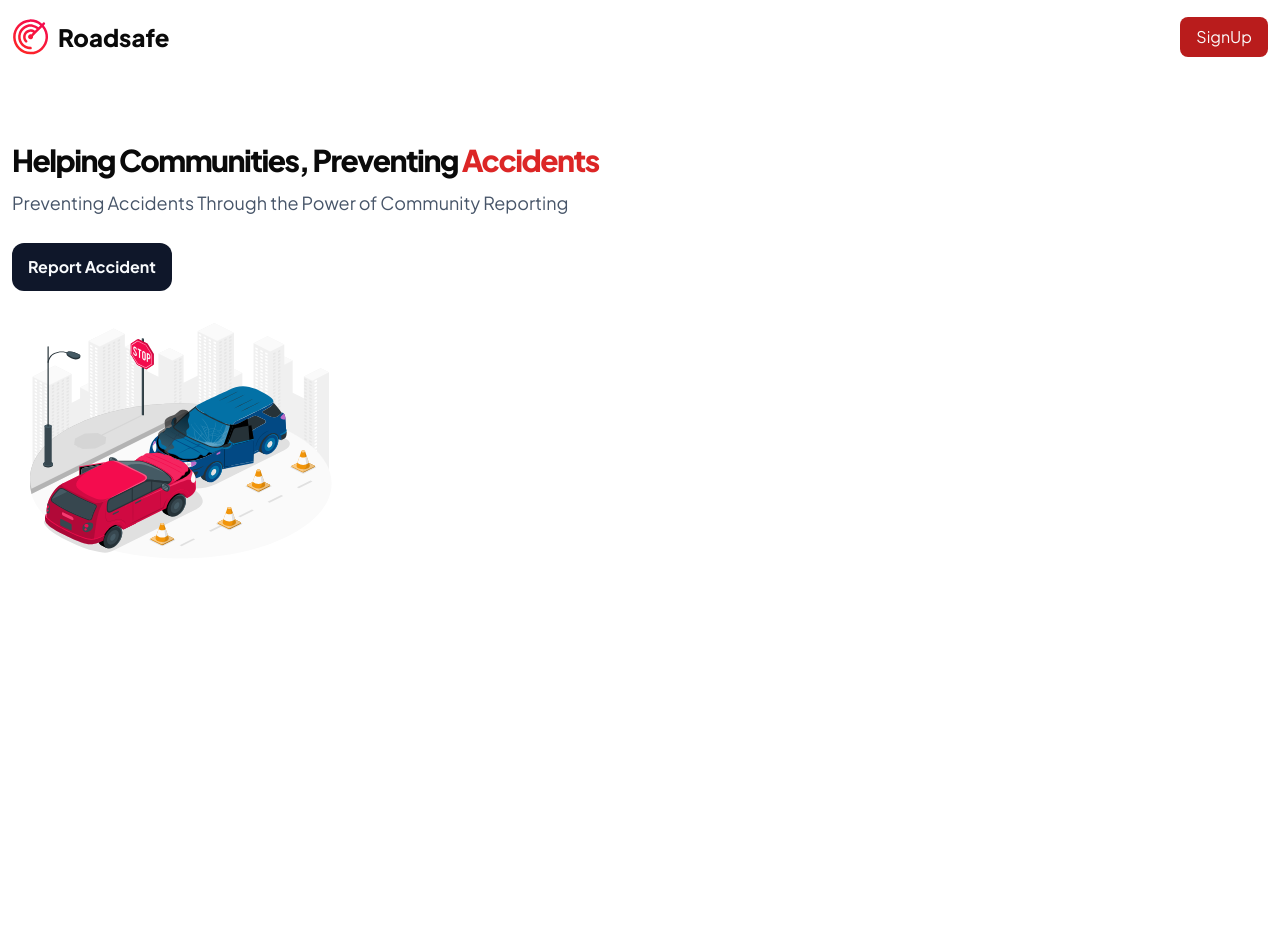
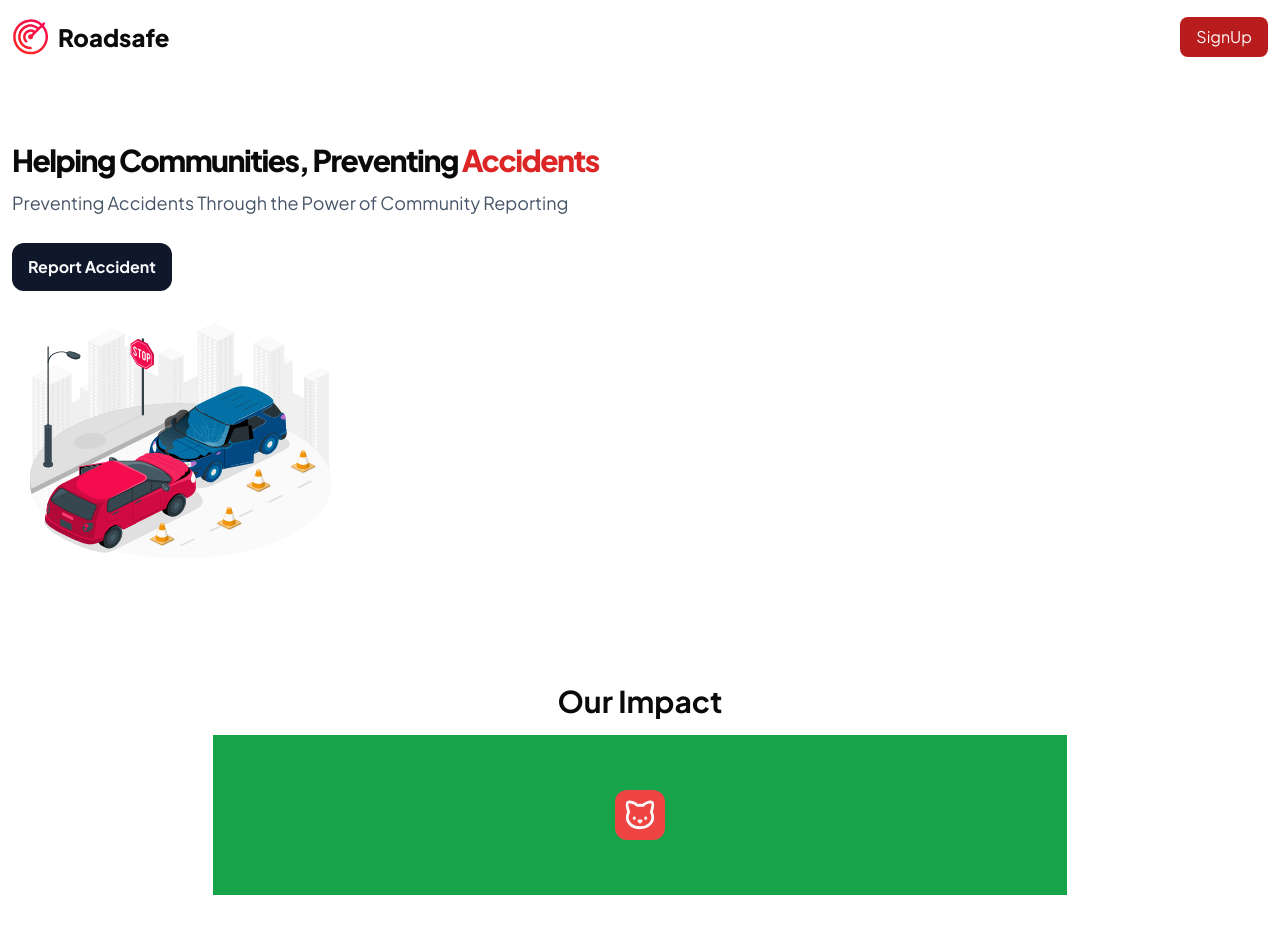
Before and after one commit to NotTheRightGuy/roadsafe, a Next.js app: page / in a window 1280 px wide. Shown: the top 934 px of the page. After the commit the page ends 903 px from the top, so only its background shows below. Built offline with nearby package versions, Linux system fonts and the light colour scheme.

Commit message:
fix: secton 2 stopped for now

```diff
--- a/app/page.tsx
+++ b/app/page.tsx
@@ -1,9 +1,11 @@
 import Section1 from "@/components/LandingPage/Section1";
+import Section2 from "@/components/LandingPage/Section2";
 
 function Home() {
   return (
     <div>
       <Section1 />
+      <Section2 />
     </div>
   );
 }
--- a/components/LandingPage/Section1.tsx
+++ b/components/LandingPage/Section1.tsx
@@ -8,7 +8,7 @@ function Section1() {
   return (
     <div className="overflow-hidden">
       <Navbar />
-      <div className="flex h-screen w-screen flex-col items-start justify-start mt-16 px-3">
+      <div className="flex w-screen flex-col items-start justify-start mt-16 px-3">
         <h1 className="text-3xl font-extrabold tracking-tighter leading-normal">
           Helping Communities, Preventing{" "}
           <span className="text-red-600">Accidents</span>
--- /dev/null
+++ b/components/LandingPage/Section2.tsx
@@ -0,0 +1,27 @@
+import { Cat, type LucideIcon } from "lucide-react";
+
+function Section2() {
+  return (
+    <div className="overflow-x-hidden flex flex-col items-center justify-center">
+      <p className="font-bold text-3xl mb-4">Our Impact</p>
+      <ImpactCard />
+    </div>
+  );
+}
+
+function ImpactCard({
+  lucideIcon,
+  heading,
+  description,
+}: {
+  lucideIcon: LucideIcon;
+  heading: string;
+  description: string;
+}) {
+  return (
+    <div className="bg-green-600 h-40 w-2/3 flex flex-col items-center justify-center mb-2">
+      <Cat size={50} className="p-2 bg-red-500 rounded-xl text-zinc-50"/>
+    </div>
+  );
+}
+export default Section2;
```
